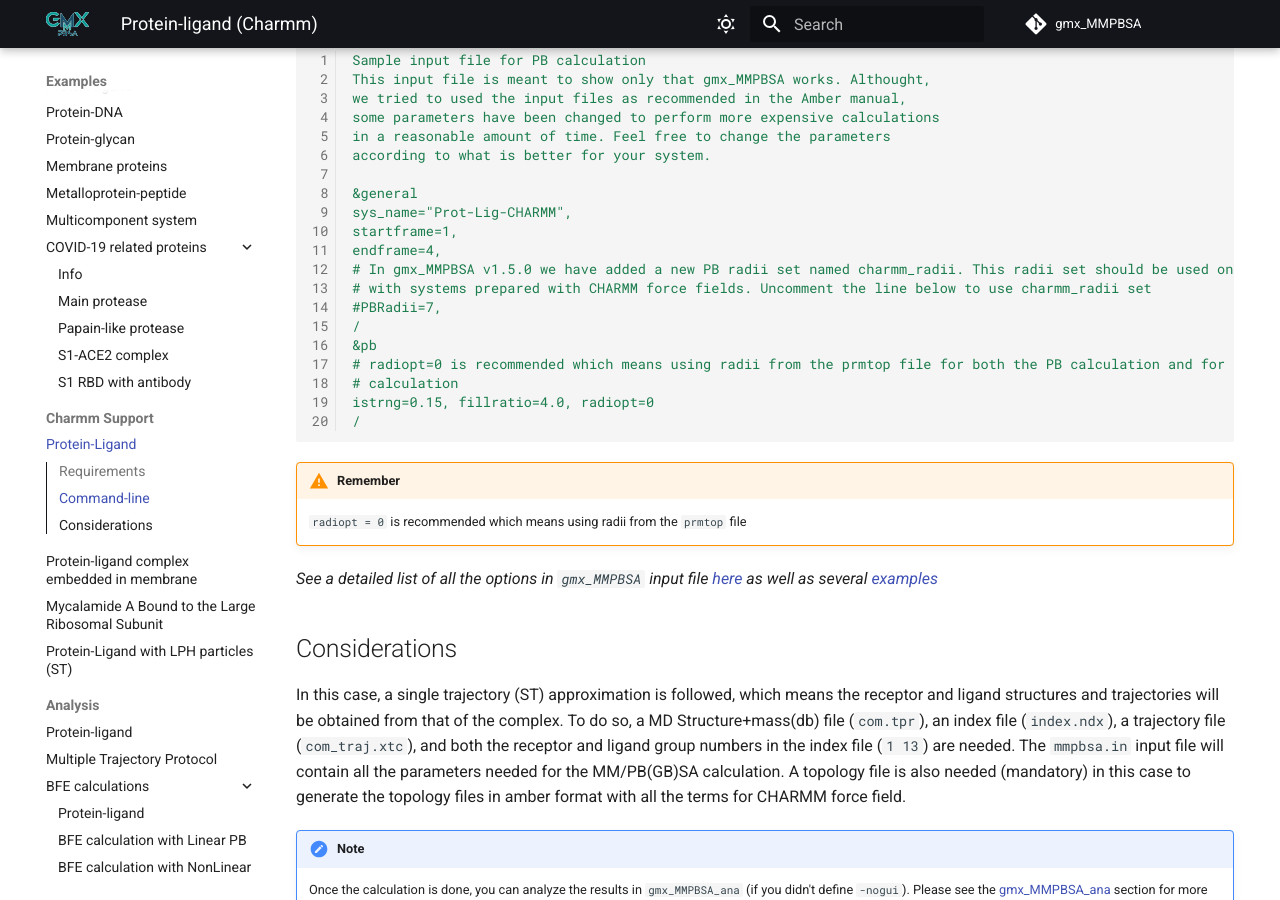
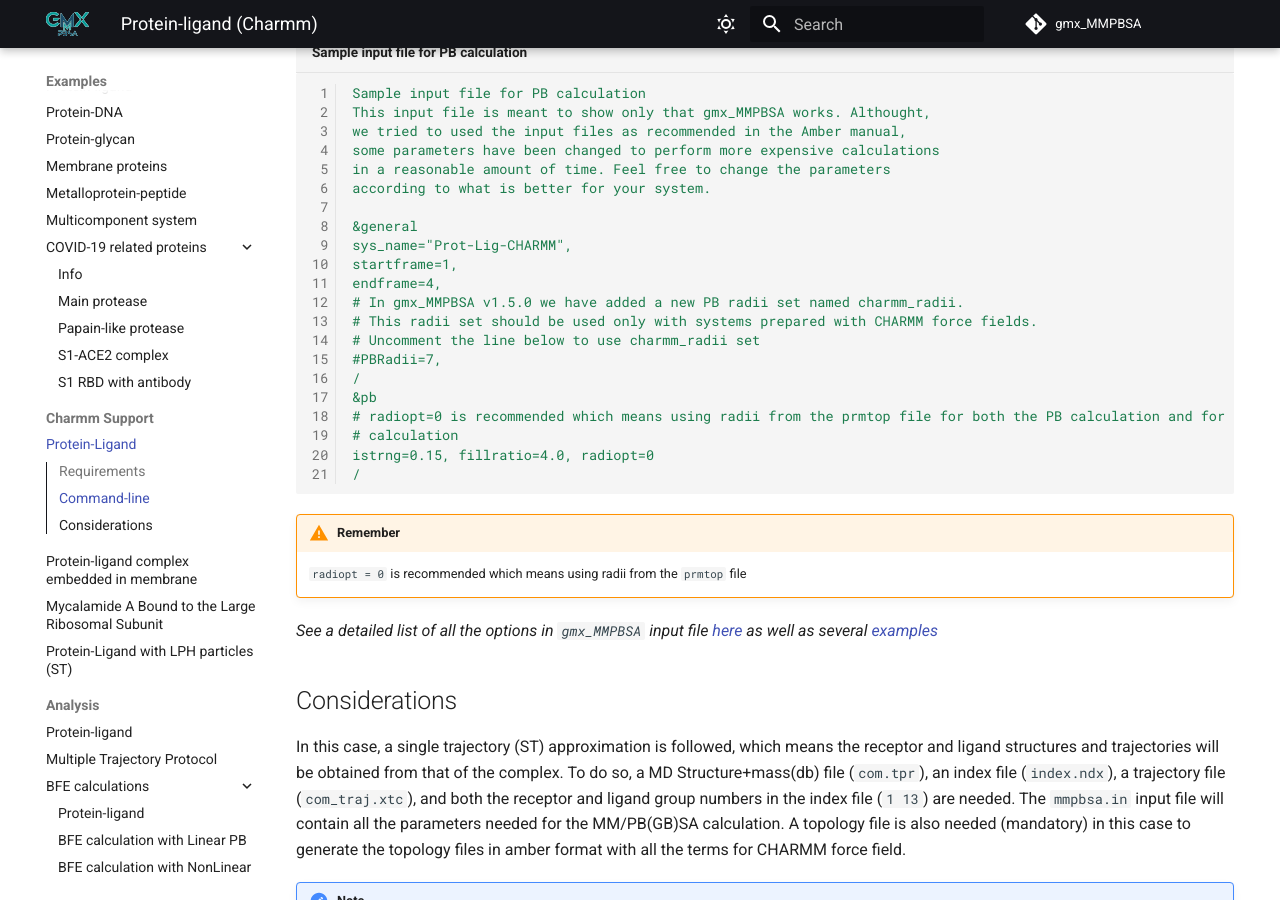
Before and after one commit to Valdes-Tresanco-MS/gmx_MMPBSA, an MkDocs documentation site: the page built from docs/examples/Protein_ligand_CHARMMff/README.md, in a window 1280 px wide and 900 px high, scrolled down 1644 px. Built offline with MkDocs 1.6.1 and Material for MkDocs 9.7.7, drawn with Linux system fonts in a browser that asks for light colours; comment, search, counter and statistics services are not loaded; some of the changed text lies outside the part shown.

```diff
--- a/docs/examples/Protein_ligand_CHARMMff/README.md
+++ b/docs/examples/Protein_ligand_CHARMMff/README.md
@@ -74,8 +76,9 @@ according to what is better for your system.
 sys_name="Prot-Lig-CHARMM",
 startframe=1,
 endframe=4,
-# In gmx_MMPBSA v1.5.0 we have added a new PB radii set named charmm_radii. This radii set should be used only
-# with systems prepared with CHARMM force fields. Uncomment the line below to use charmm_radii set
+# In gmx_MMPBSA v1.5.0 we have added a new PB radii set named charmm_radii.
+# This radii set should be used only with systems prepared with CHARMM force fields.
+# Uncomment the line below to use charmm_radii set
 #PBRadii=7,
 /
 &pb
```
Also changed, not shown: other parts of docs/examples/Protein_ligand_CHARMMff/README.md (+2 -0 lines), docs/examples/Protein_ligand_LPH_atoms_CHARMMff/README.md (+3 -2 lines), docs/examples/Protein_membrane_CHARMMff/README.md (+5 -2 lines).
